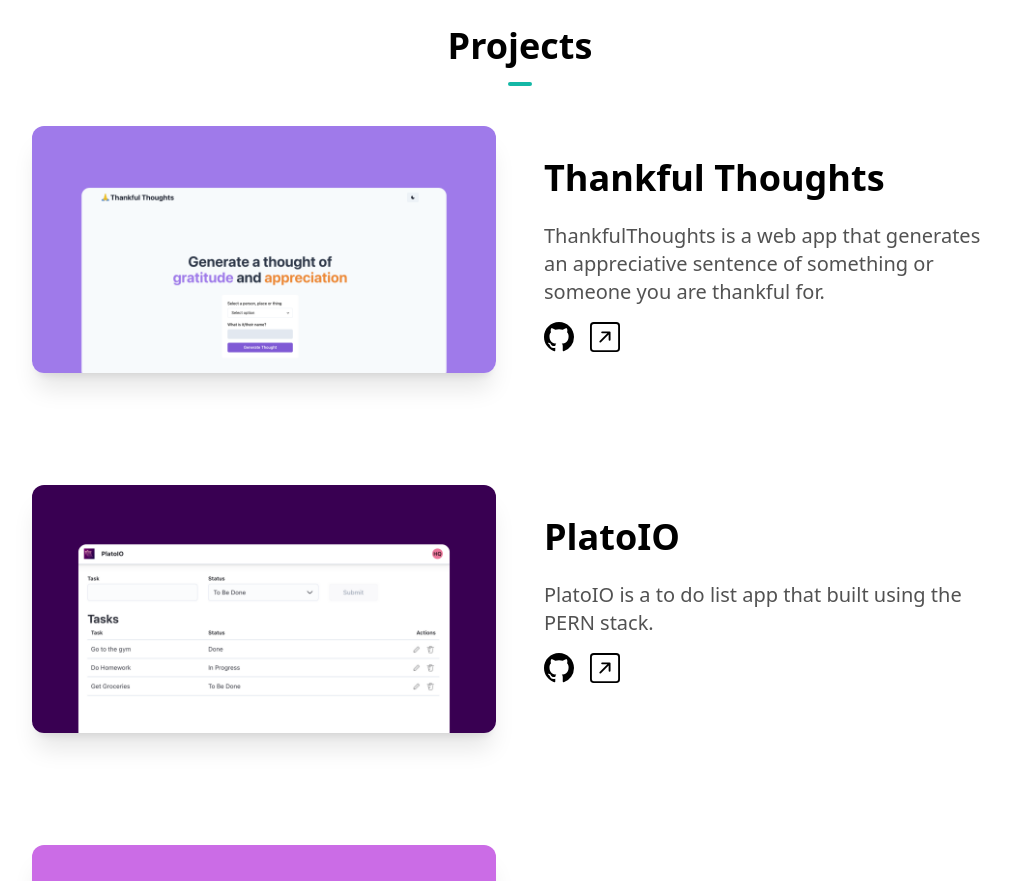
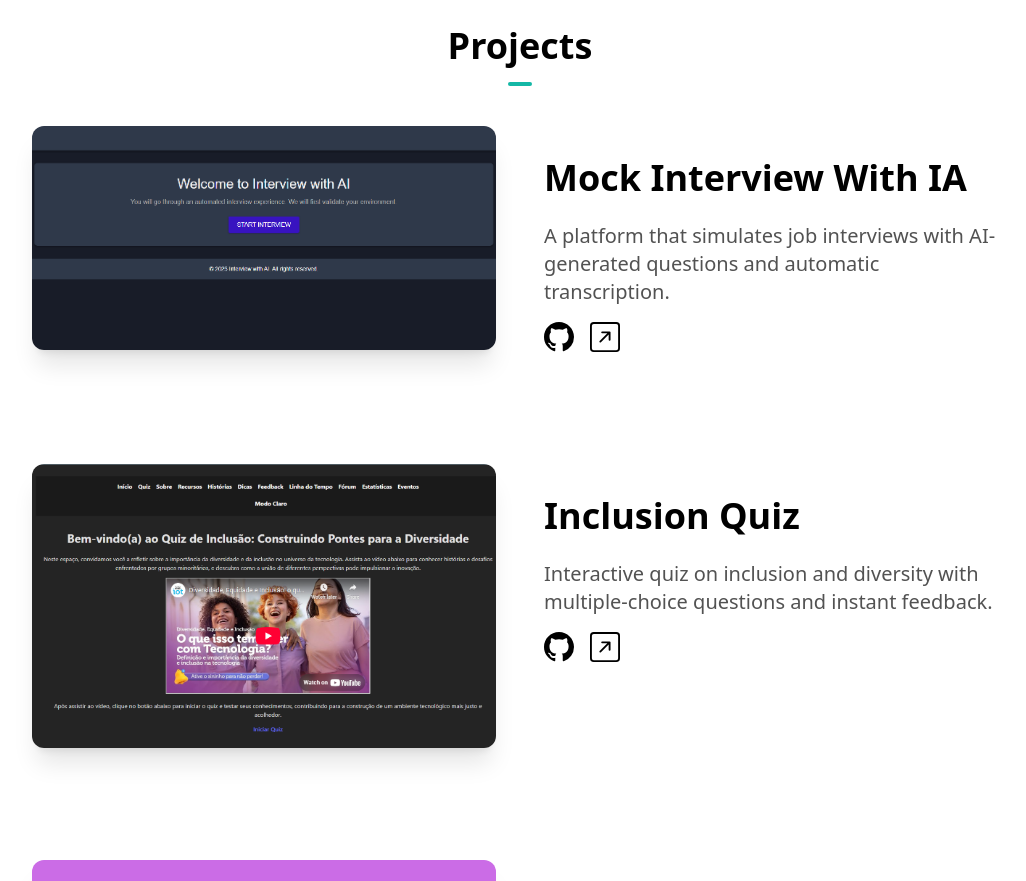
Before and after one commit to fjuncal/juncal-portifolio, a Next.js app: page / in a window 1280 px wide. Shown: the part 1960-2841 px from the top of the page, without its empty margins (120-1146 px from the left). Built offline with nearby package versions, Linux system fonts and the light colour scheme.

Commit message:
Adding my projects insido projectsSections

```diff
--- a/components/ProjectsSection.tsx
+++ b/components/ProjectsSection.tsx
@@ -1,24 +1,25 @@
-import React from "react"
-import Image from "next/image"
-import Link from "next/link"
-import SlideUp from "./SlideUp"
-import { BsGithub, BsArrowUpRightSquare } from "react-icons/bs"
+import React from "react";
+import Image from "next/image";
+import Link from "next/link";
+import SlideUp from "./SlideUp";
+import { BsGithub, BsArrowUpRightSquare } from "react-icons/bs";
 
 const projects = [
   {
-    name: "Thankful Thoughts",
+    name: "Mock Interview With IA",
     description:
-      "ThankfulThoughts is a web app that generates an appreciative sentence of something or someone you are thankful for.",
-    image: "/thankfulthoughts.png",
-    github: "https://github.com/hqasmei/thankful-thoughts",
-    link: "https://thankfulthoughts.io/",
+      "A platform that simulates job interviews with AI-generated questions and automatic transcription.",
+    image: "/mock-interview-ia.png",
+    github: "https://github.com/fjuncal/mock-interview-ia",
+    link: "https://mock-interview-ia.vercel.app/",
   },
   {
-    name: "PlatoIO",
-    description: "PlatoIO is a to do list app that built using the PERN stack.",
-    image: "/platoio.png",
-    github: "https://github.com/hqasmei/platoio",
-    link: "https://platoio.com/register",
+    name: "Inclusion Quiz",
+    description:
+      "Interactive quiz on inclusion and diversity with multiple-choice questions and instant feedback.",
+    image: "/inclusion-quiz.png",
+    github: "https://github.com/fjuncal/inclusion-quiz",
+    link: "https://inclusion-quiz.vercel.app/",
   },
   {
     name: "Kator Family Photos",
@@ -28,7 +29,7 @@ const projects = [
     github: "https://github.com/hqasmei/katorfamilyphotos",
     link: "https://katorfamilyphotos.com/",
   },
-]
+];
 
 const ProjectsSection = () => {
   return (
@@ -78,12 +79,11 @@ const ProjectsSection = () => {
                 </div>
               </SlideUp>
             </div>
-          )
+          );
         })}
-
       </div>
     </section>
-  )
-}
+  );
+};
 
-export default ProjectsSection
+export default ProjectsSection;
```
Also changed, not shown: public/inclusion-quiz.png (added), public/mock-interview-ia.png (added).
